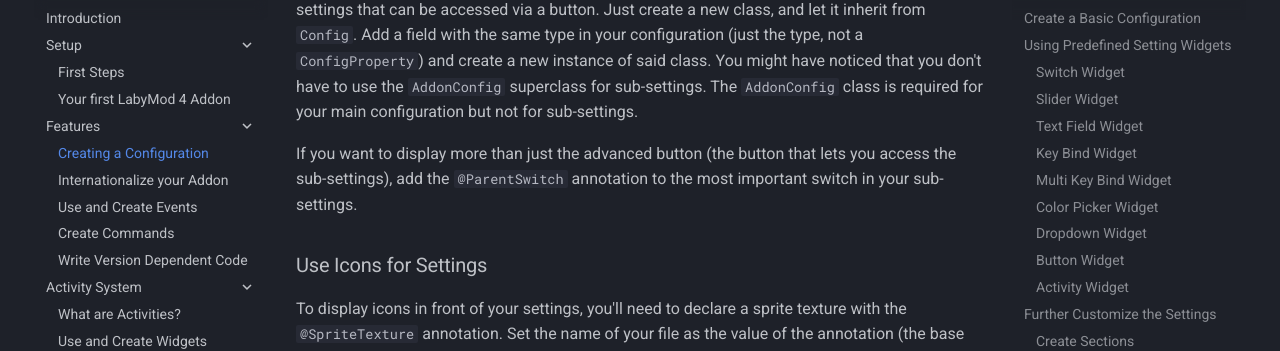
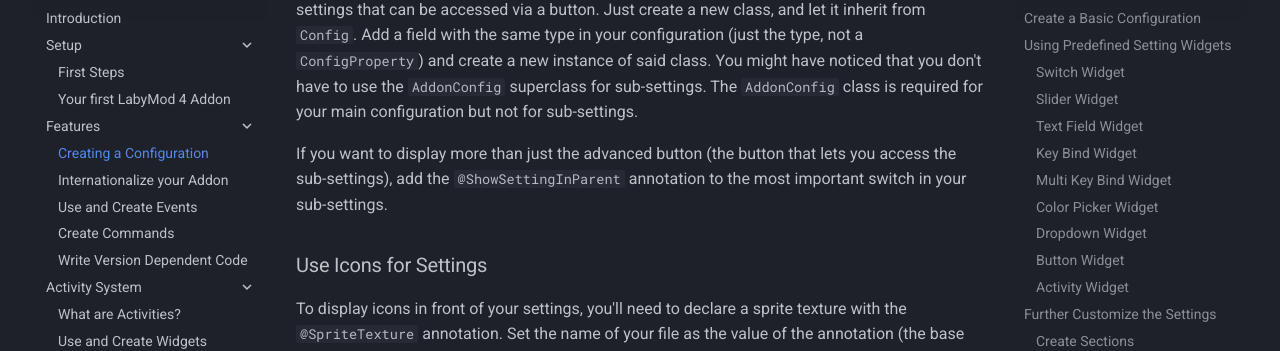
Before and after one commit to LabyMod/labymod4-api-wiki, an MkDocs documentation site: the page built from docs/pages/addon/features/config.md, in a window 1280 px wide and 900 px high, scrolled down 3564 px. Shown: the part 90-441 px from the top of the window. Built offline with MkDocs 1.6.1 and Material for MkDocs 9.7.7, drawn with Linux system fonts in a browser that asks for light colours.

Commit message:
removed deprecated annotation and added new annotation

````diff
--- a/docs/pages/addon/features/config.md
+++ b/docs/pages/addon/features/config.md
@@ -109,7 +109,7 @@ You can create sections in your settings; you just have to add the annotation `@
 
 If you want more structure in your settings but don't want to use Sections, you can create sub-settings that can be accessed via a button. Just create a new class, and let it inherit from `Config`. Add a field with the same type in your configuration (just the type, not a `ConfigProperty`) and create a new instance of said class. You might have noticed that you don't have to use the `AddonConfig` superclass for sub-settings. The `AddonConfig` class is required for your main configuration but not for sub-settings.
 
-If you want to display more than just the advanced button (the button that lets you access the sub-settings), add the `@ParentSwitch` annotation to the most important switch in your sub-settings.
+If you want to display more than just the advanced button (the button that lets you access the sub-settings), add the `@ShowSettingInParent` annotation to the most important switch in your sub-settings.
 
 ### Use Icons for Settings
 
@@ -164,7 +164,7 @@ These are some example files showing a few of the functions mentioned before.
     ``` java
     public class ExampleSubSettings extends Config {
 
-      @ParentSwitch
+      @ShowSettingInParent
       @SpriteSlot(x = 7)
       @SwitchSetting
       private ConfigProperty<Boolean> enabled = new ConfigProperty<>(true);
````
